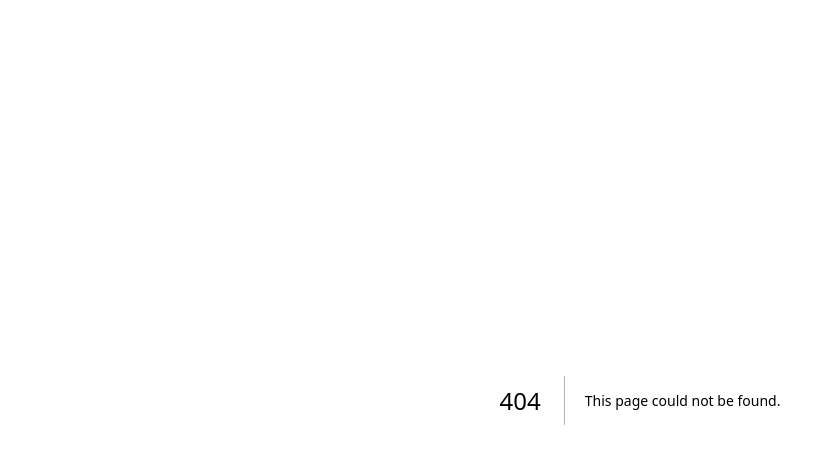
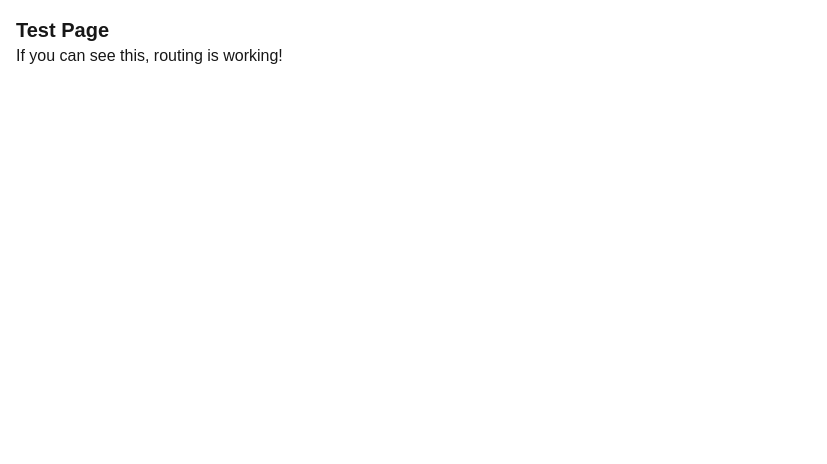
Before and after one commit to heyfredlynch/proverbs-daily, a Next.js app: page /test in a window 1280 px wide. Before the commit this address had no page. Shown: the top 464 px of the page, without its empty margins (0-827 px from the left). Built offline with nearby package versions, Linux system fonts and the light colour scheme.

Commit message:
Add test page

```diff
--- /dev/null
+++ b/pages/test.tsx
@@ -0,0 +1,8 @@
+export default function Test() {
+    return (
+      <div className="p-4">
+        <h1 className="text-xl font-bold">Test Page</h1>
+        <p>If you can see this, routing is working!</p>
+      </div>
+    )
+  }
```
